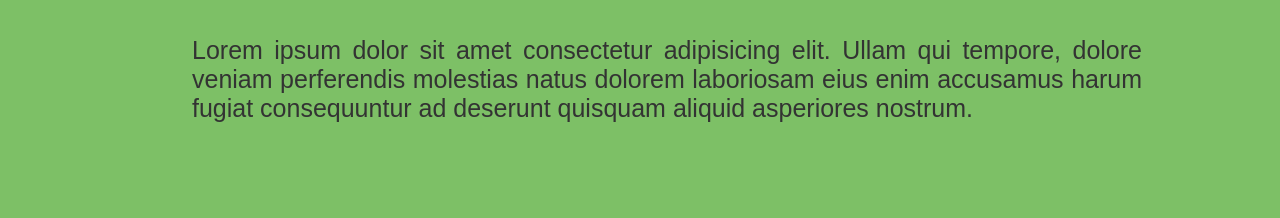
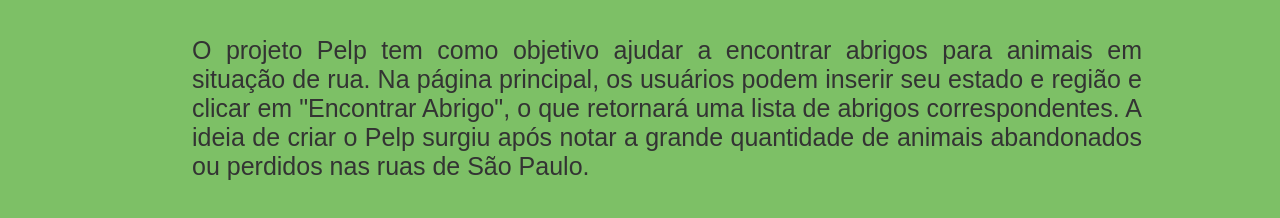
Before and after one commit to kathlenmarques/Pelp, a plain HTML site: page about-page.html in a window 1280 px wide. Shown: the part 186-404 px from the top of the page. Drawn offline with Linux system fonts and the light colour scheme; a script that the page names is missing.

Commit message:
Update about-page.html

```diff
--- a/about-page.html
+++ b/about-page.html
@@ -25,7 +25,7 @@
 
         <div class="container">
             <div class="resultado">
-            <P>Lorem ipsum dolor sit amet consectetur adipisicing elit. Ullam qui tempore, dolore veniam perferendis molestias natus dolorem laboriosam eius enim accusamus harum fugiat consequuntur ad deserunt quisquam aliquid asperiores nostrum.</P>
+            <P> O projeto Pelp tem como objetivo ajudar a encontrar abrigos para animais em situação de rua. Na página principal, os usuários podem inserir seu estado e região e clicar em "Encontrar Abrigo", o que retornará uma lista de abrigos correspondentes. A ideia de criar o Pelp surgiu após notar a grande quantidade de animais abandonados ou perdidos nas ruas de São Paulo.</P>
             </div>
         </div>
 
```
